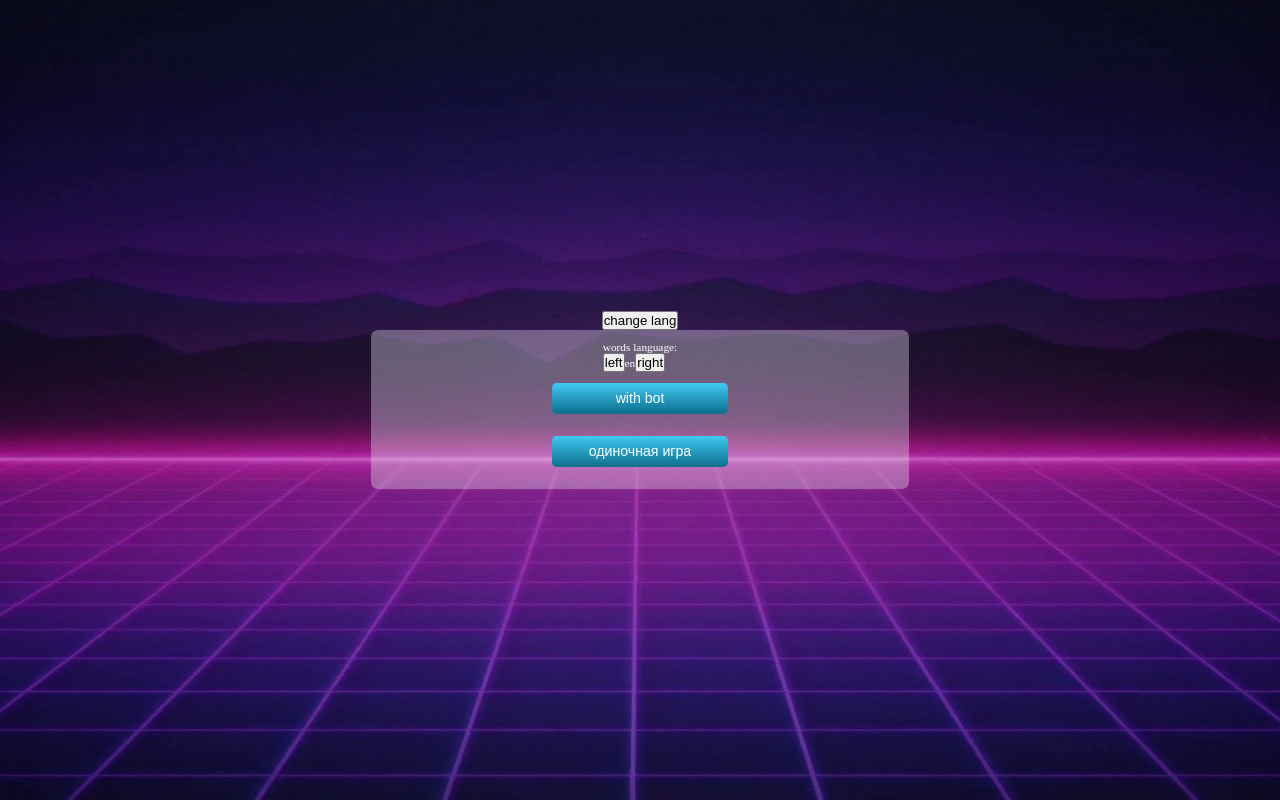
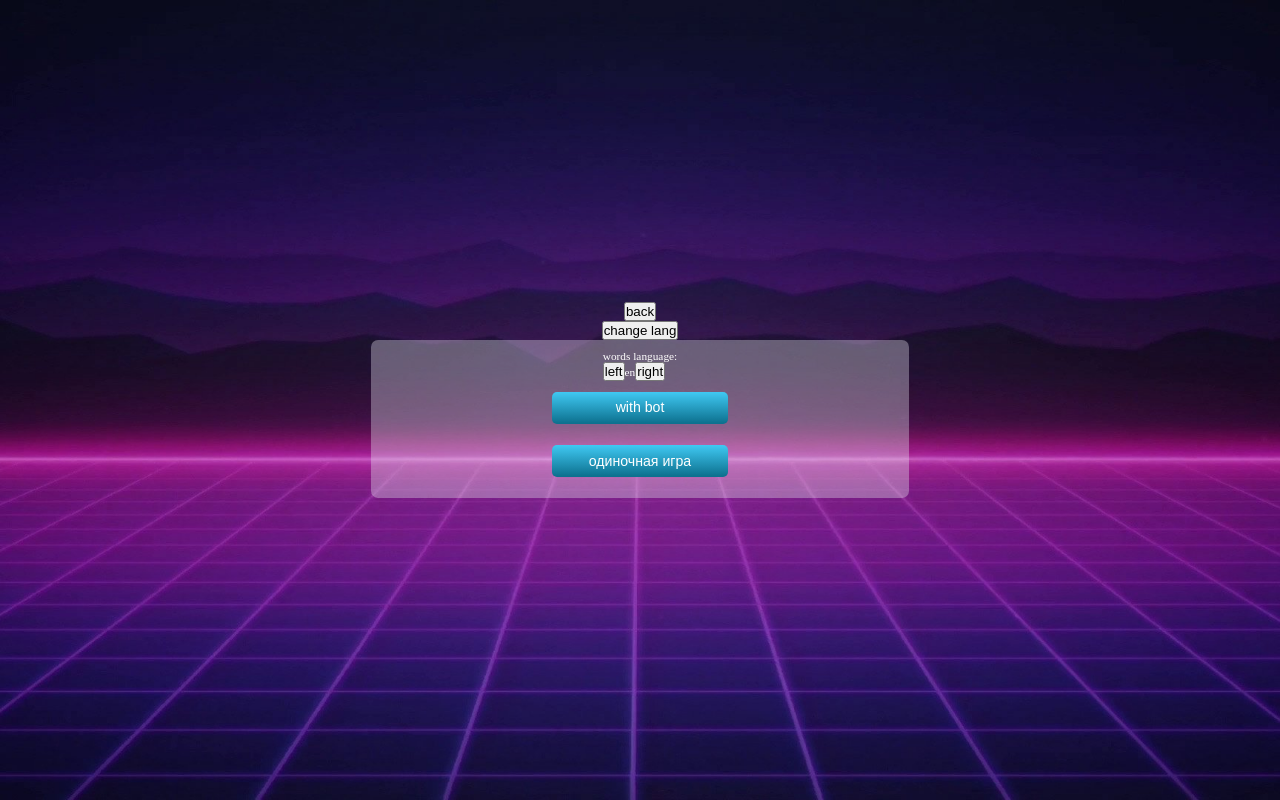
Before and after one commit to InikonZS/words, a React app in the folder client/: page / in a window 1280 px wide. Both pictures are taken after a click on the button "single". Built offline with nearby package versions, Linux system fonts and the light colour scheme; no server answers.

Commit message:
add back buttons

```diff
--- a/client/src/app.tsx
+++ b/client/src/app.tsx
@@ -117,6 +117,9 @@ export default function App() {
           }}
         ></Lobby>}
         {pageName == 'multi' && <Multi socket={socket}
+        onBack = {()=>{
+          setPageName('lobby');
+        }}
         onRoomJoin = {(name)=>{
           //setRoomName(roomName);
           setPlayer(new PlayerClient(socket, name));
@@ -124,6 +127,9 @@ export default function App() {
         }}
         />}
         {pageName == 'single' && <Single
+          onBack = {()=>{
+            setPageName('lobby');
+          }}
           onLocal={(lang)=>{
             setPlayer(new PlayerLocal(lang, false));
             setPageName('gameField');
--- a/client/src/lobby/multi.tsx
+++ b/client/src/lobby/multi.tsx
@@ -7,9 +7,10 @@ import { useLangContext } from "../context";
 interface IMultiProps {
     socket: Socket;
     onRoomJoin: (name: string) => void;
+    onBack: ()=>void;
 }
 
-export function Multi({ socket, onRoomJoin }: IMultiProps) {
+export function Multi({ socket, onRoomJoin, onBack }: IMultiProps) {
     const [roomName, setRoomName] = useState('');
     const [langIndex, setLangIndex] = useState(0);
     const langs = ['en', 'ru'];
@@ -20,6 +21,9 @@ export function Multi({ socket, onRoomJoin }: IMultiProps) {
         <div className="lobby">
             <div className="lobby__wrapper">
                 {socket ? <div>userName: {socket.name}</div> : <div>connecting...</div>}
+                <button onClick={()=>{
+                    onBack();
+                }}>back</button>
                 <button onClick={()=>{
                     setLang();
                     console.log(currentLang);
--- a/client/src/lobby/single.tsx
+++ b/client/src/lobby/single.tsx
@@ -6,9 +6,10 @@ import { useLangContext } from "../context";
 interface ISingleProps {
     onLocal: (lang: number)=>void;
     onBot: (lang: number)=>void;
+    onBack: ()=>void;
 }
 
-export function Single({ onLocal, onBot }: ISingleProps) {
+export function Single({ onLocal, onBot, onBack }: ISingleProps) {
     const [langIndex, setLangIndex] = useState(0);
     const langs = ['en', 'ru'];
     const {setLang, currentLang} = useLangContext();
@@ -17,6 +18,9 @@ export function Single({ onLocal, onBot }: ISingleProps) {
     return (
         <div className="lobby">
             <div className="lobby__wrapper">
+                <button onClick={()=>{
+                    onBack();
+                }}>back</button>
                 <button onClick={()=>{
                     setLang();
                     console.log(currentLang);
```
